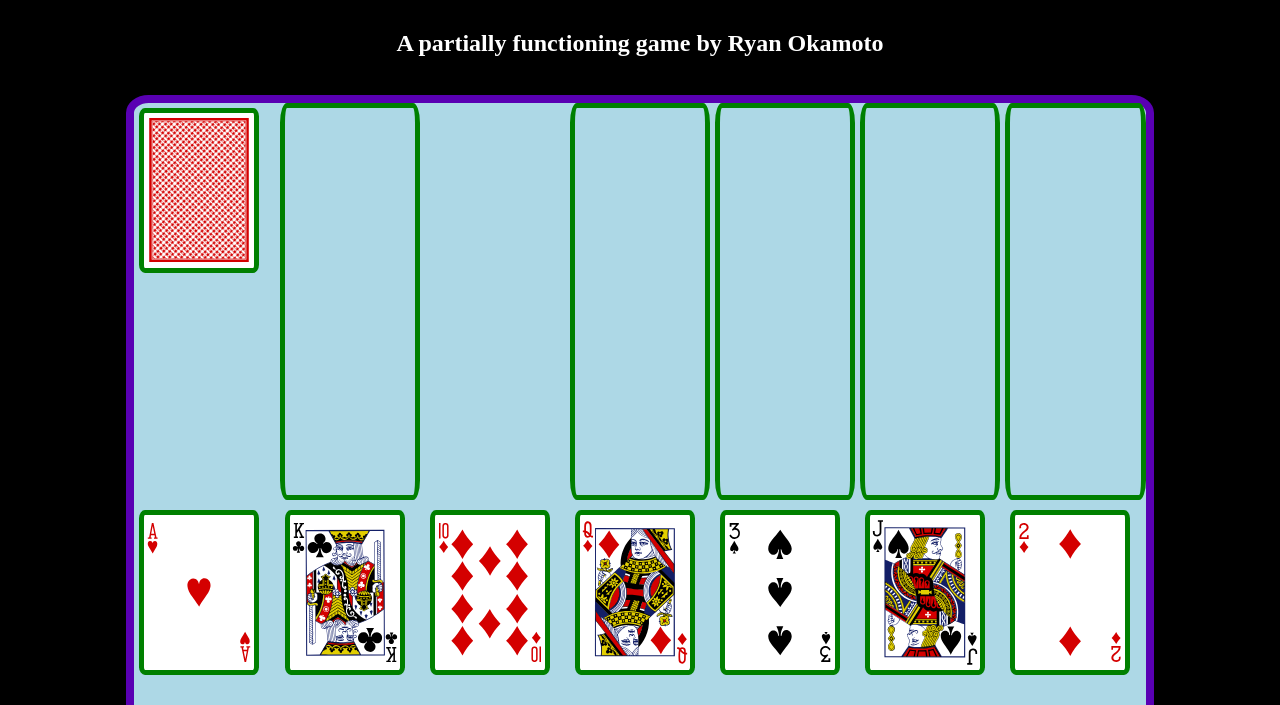
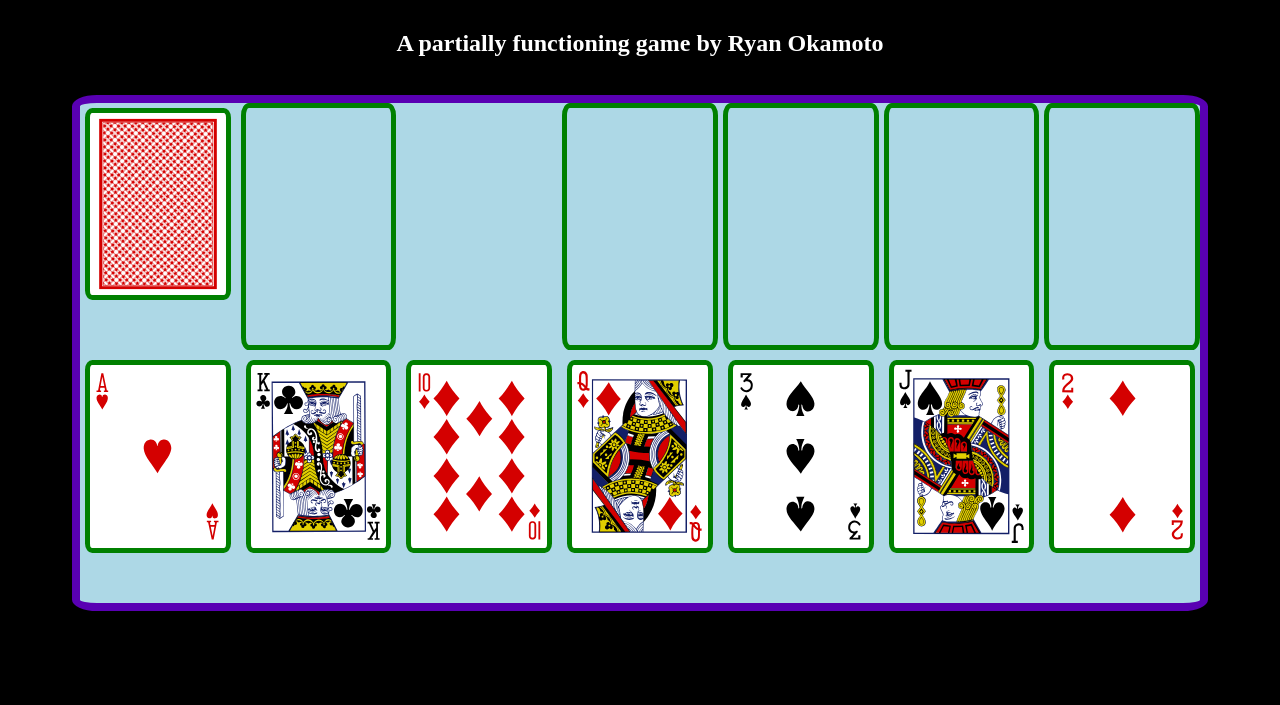
Before and after one commit to WeAreRyan/SEI-Project-1-Solitare, a plain HTML site: page index.html in a window 1280 px wide. Shown: the part 95-800 px from the top of the page. Drawn offline with nearby package versions, Linux system fonts and the light colour scheme.

Commit message:
fixes some card sizing

```diff
--- a/css/cardstarter.css
+++ b/css/cardstarter.css
@@ -6,9 +6,9 @@
   cursor: pointer;
   /* Set the card's dimensions, and size it relative to
      it's font size. */
-  font-size: inherit;
+  /* font-size: inherit;
   width: 4.0em;
-  height: 5.5em;
+  height: 5.5em; */
   /* Add a default background color and border. */
   background-color: #fff;
   border-radius: 0.20em;
--- a/css/main.css
+++ b/css/main.css
@@ -18,8 +18,8 @@ h2 {
     text-align: center;
 }
 #board {
-    width: 80%;
-    height: 800px;
+    width: 1120px;
+    height: 500px;
     background-color: lightblue;
     display: grid;
     grid-template-columns: repeat(7, 1fr);
@@ -45,12 +45,12 @@ h2 {
     #playerdeck, #playerpile, #blank, #finishpile1, #finishpile2, #finishpile3, #finishpile4, #playpile1, #playpile2, #playpile3, #playpile4, #playpile5, #playpile6, #playpile7 {
         border: 5px solid green;
         border-radius: 5%;
-        background-size: 1fr;
+        background-size: contain;
         background-repeat: no-repeat;
     }
 
     div {
-        font-size: 30px;
+        font-size: 50px;
     }
 
     #winline {
@@ -58,3 +58,7 @@ h2 {
         font-size: 40px;
         text-align: center;
     }
+
+    .emptypile {
+        background-color: aquamarine;
+    }
--- a/index.html
+++ b/index.html
@@ -15,7 +15,7 @@
     <h2>A partially functioning game by Ryan Okamoto</h2>h
     <div id="board">
         <div id='playerdeck' class = 'card back-red'></div>
-        <div draggable=true id='playerpile'></div>
+        <div draggable=true id='playerpile' class="empypile"></div>
         <div id-='blank'></div>
         <div id='finishpile1'></div>
         <div id='finishpile2'></div>
```
